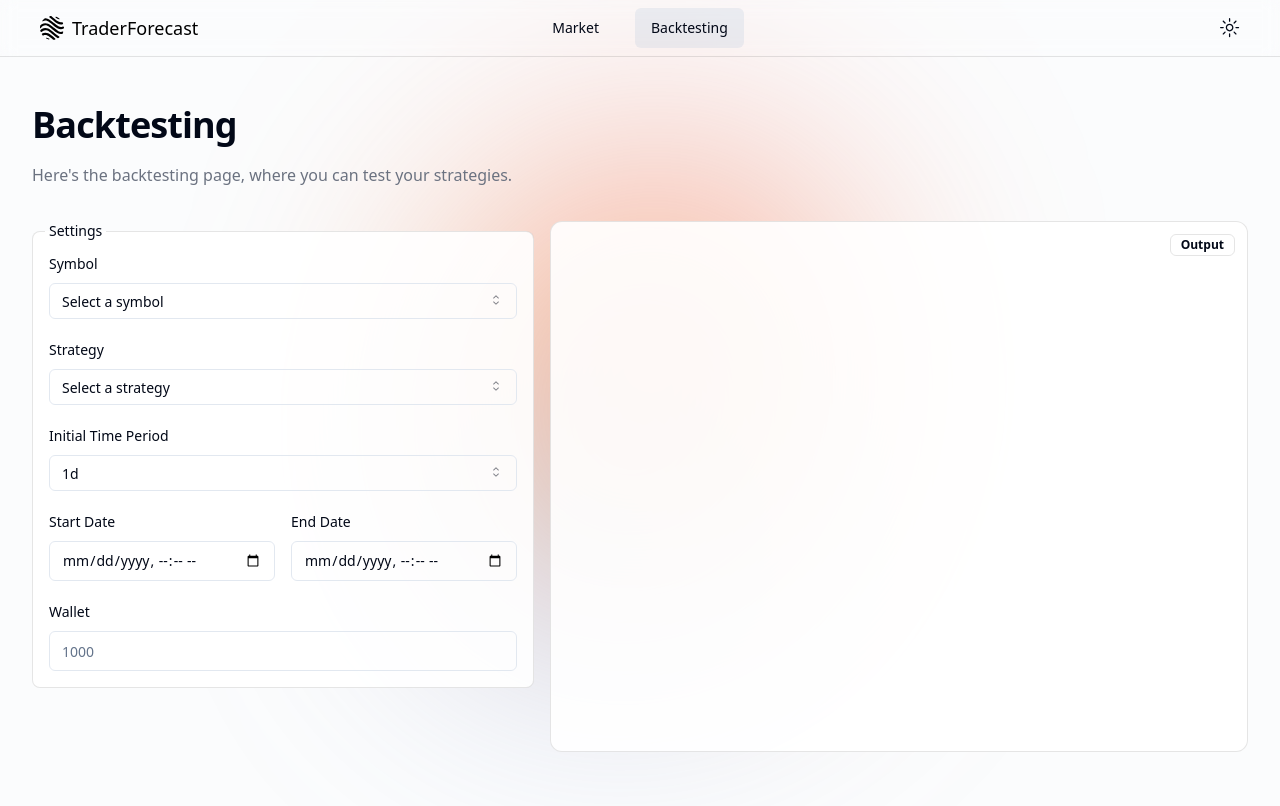
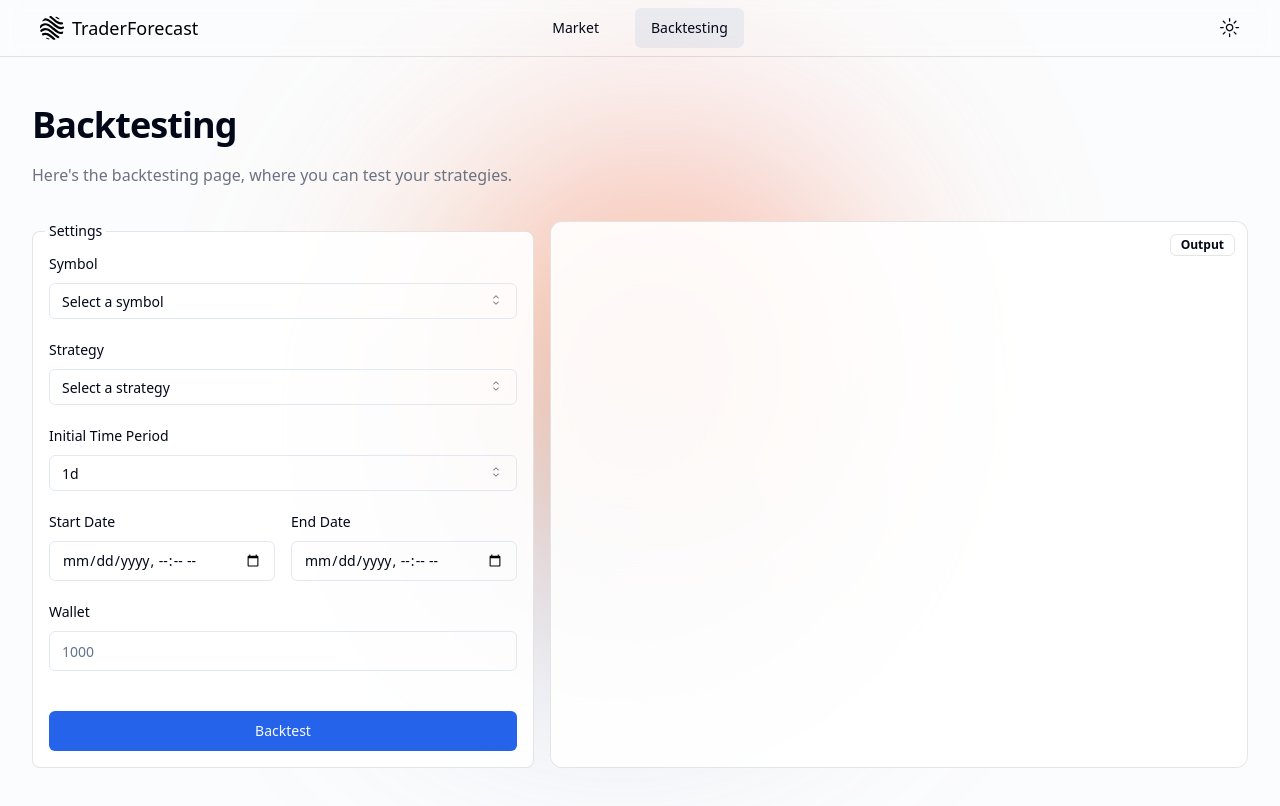
Before and after one commit to JohannHospice/traderforecast, a Next.js app in the folder apps/web/: page /backtesting in a window 1280 px wide. Shown: the top 806 px of the page. Built offline with nearby package versions, Linux system fonts and the light colour scheme.

Commit message:
refactor(imports): optimise imports

```diff
--- a/apps/web/app/backtesting/page.tsx
+++ b/apps/web/app/backtesting/page.tsx
@@ -1,7 +1,16 @@
+import { Container } from '@/components/container';
+import { Heading } from '@/components/heading';
 import { Badge } from '@/components/ui/badge';
 import { Button } from '@/components/ui/button';
+import { Calendar } from '@/components/ui/calendar';
+import { Card } from '@/components/ui/card';
 import { Input } from '@/components/ui/input';
 import { Label } from '@/components/ui/label';
+import {
+  Popover,
+  PopoverContent,
+  PopoverTrigger,
+} from '@/components/ui/popover';
 import {
   Select,
   SelectContent,
@@ -10,10 +19,10 @@ import {
   SelectValue,
 } from '@/components/ui/select';
 import { Textarea } from '@/components/ui/textarea';
-import { Rabbit } from 'lucide-react';
-import { Container } from '../../components/container';
-import { Heading } from '../../components/heading';
-import { Card } from '../../components/ui/card';
+import { cn } from '@/lib/tailwind/utils';
+import { format } from 'date-fns';
+import { Calendar as CalendarIcon, Rabbit } from 'lucide-react';
+import * as React from 'react';
 
 /**
  * The backtesting page offer to the user the execution of multiple strategies and results of those strategies.
@@ -159,6 +168,7 @@ function SettingCard({ strategies }) {
           />
         </div>
         <ControlledInput label='Wallet' type='number' placeholder='1000' />
+        <Button className='w-full mt-4'>Backtest</Button>
       </div>
     </CardWrapper>
   );
@@ -230,18 +240,6 @@ function ControlledTextarea({
   );
 }
 
-import { format } from 'date-fns';
-import { Calendar as CalendarIcon } from 'lucide-react';
-import * as React from 'react';
-
-import { Calendar } from '@/components/ui/calendar';
-import {
-  Popover,
-  PopoverContent,
-  PopoverTrigger,
-} from '@/components/ui/popover';
-import { cn } from '../../lib/tailwind/utils';
-
 export function DatePicker({
   date,
   onSelect,
```
